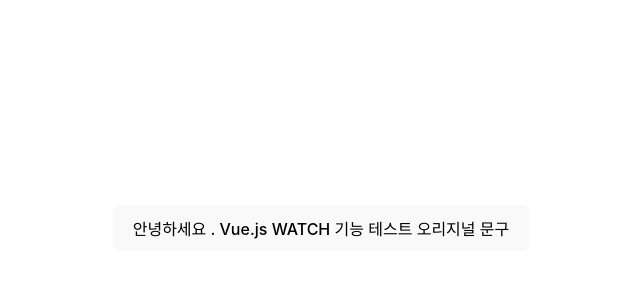
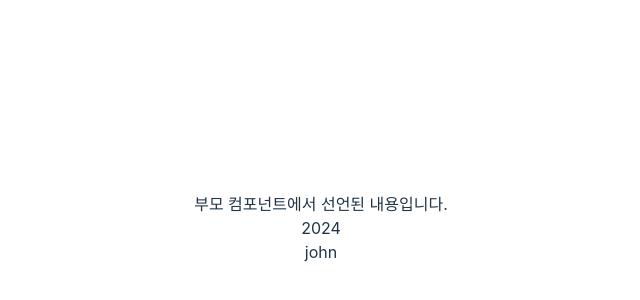
Before and after one commit to kidchang93/compTest, a Vue app in the folder vue/vue-basic/: page / in a window 1280 px wide. Shown: the part 172-472 px from the top of the page, without its empty margins (319-959 px from the left). Built offline with nearby package versions, Linux system fonts and the light colour scheme.

Commit message:
OptionsAPI에서의 Props

```diff
--- a/vue/vue-basic/src/App.vue
+++ b/vue/vue-basic/src/App.vue
@@ -1,37 +1,27 @@
 <template>
   <div>
-    <button @click="changeMessage">{{ message }}</button>
-    {{ watchMessage }}
+    <ChildComponent
+      v-bind:sendProps1="title"
+      v-bind:sendProps2="createAt"
+      v-bind:sendProps3="obj"
+    ></ChildComponent>
   </div>
 </template>
 
 <script>
+import ChildComponent from "./components/ChildComponent.vue";
+
 export default {
+  components: { ChildComponent },
   data() {
     return {
-      message: "안녕하세요 . Vue.js WATCH 기능 테스트 오리지널 문구",
-      watchMessage: "",
+      title: "부모 컴포넌트에서 선언된 내용입니다.",
+      createAt: 2024,
+      obj: {
+        id: 2024,
+        name: "john",
+      },
     };
-  },
-  watch: {
-    // message : function(){}
-    // 데이터 뿐만 아니라 computed로 계산된 형태의 데이터도 watch로 감지할 수 있습니다.
-    // 보통 게시판에서 한 컬럼을 선택하였을때 고유한 ID 값이 바뀜을 감지하고
-    // 이때 그 ID 값에 따른 상세 데이터를 호출할 때 주로 사용한다.
-    message() {
-      // window.alert("message 변수에 담긴 데이터가 변경되었습니다.");
-      this.watchMessage = "watch 동작";
-    },
-    id() {
-      // 해당 상세데이터를 조회하는 api 호출
-    },
-  },
-
-  methods: {
-    changeMessage() {
-      console.log("함수 호출");
-      this.message = "변경된 message 데이터 입니다.";
-    },
   },
 };
 </script>
--- /dev/null
+++ b/vue/vue-basic/src/components/ChildComponent.vue
@@ -0,0 +1,20 @@
+<template>
+  <div>{{ sendProps1 }}</div>
+  <div>{{ sendProps2 }}</div>
+  <div>{{ sendProps3.name }}</div>
+</template>
+
+<script>
+export default {
+  props: {
+    sendProps1: String,
+    sendProps2: Number,
+    sendProps3: Object,
+  },
+  data() {
+    return {};
+  },
+};
+</script>
+
+<style lang="scss" scoped></style>
```
